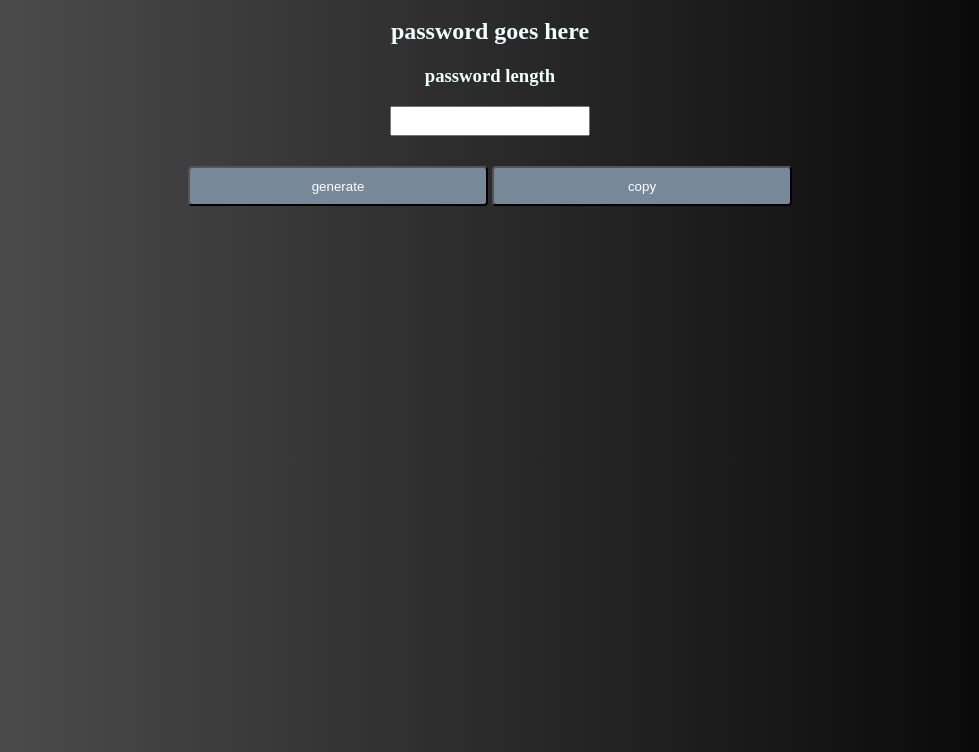
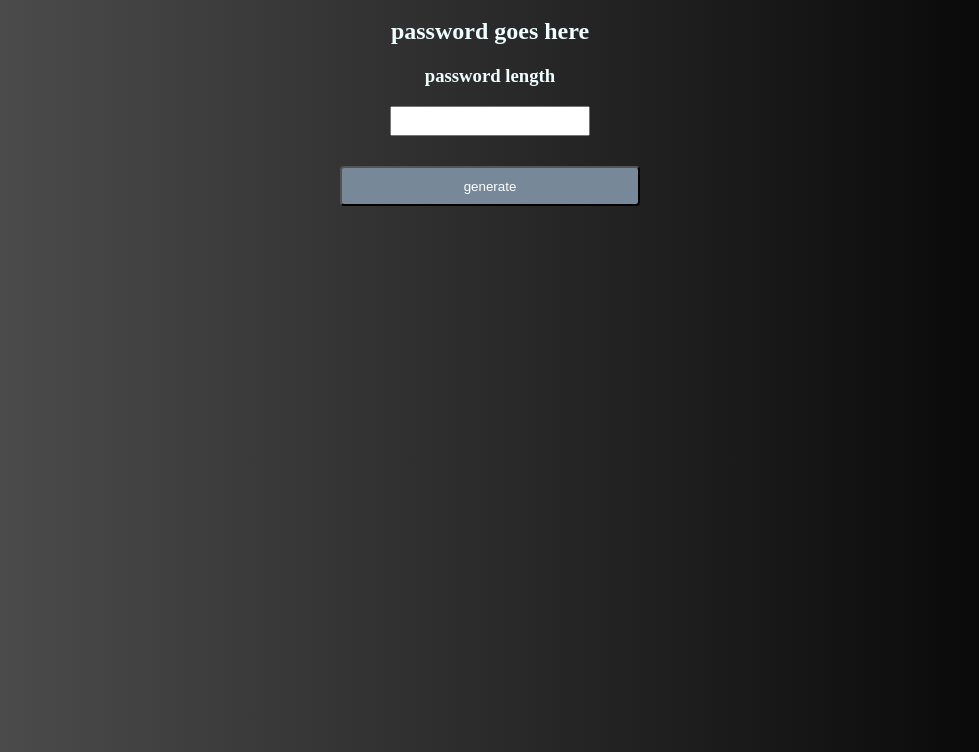
Before and after one commit to nikogamer102/password-creator, a plain HTML site: page index.html in a window 1280 px wide. Shown: the part 48-800 px from the top of the page, without its empty margins (150-1129 px from the left). Drawn offline with Linux system fonts and the light colour scheme.

Commit message:
Update index.html

```diff
--- a/index.html
+++ b/index.html
@@ -10,7 +10,7 @@
             <center><h3 class="smallText">password length</h3></center>
             <center><input type="text" class="input" id="length"></input></center>
         </div>
-        <center><button class="genButton" onclick="onClick()">generate</button> <button class="genButton">copy</button></center>
+        <center><button class="genButton" onclick="onClick()">generate</button></center>
     </body>
 
     <script>
```
